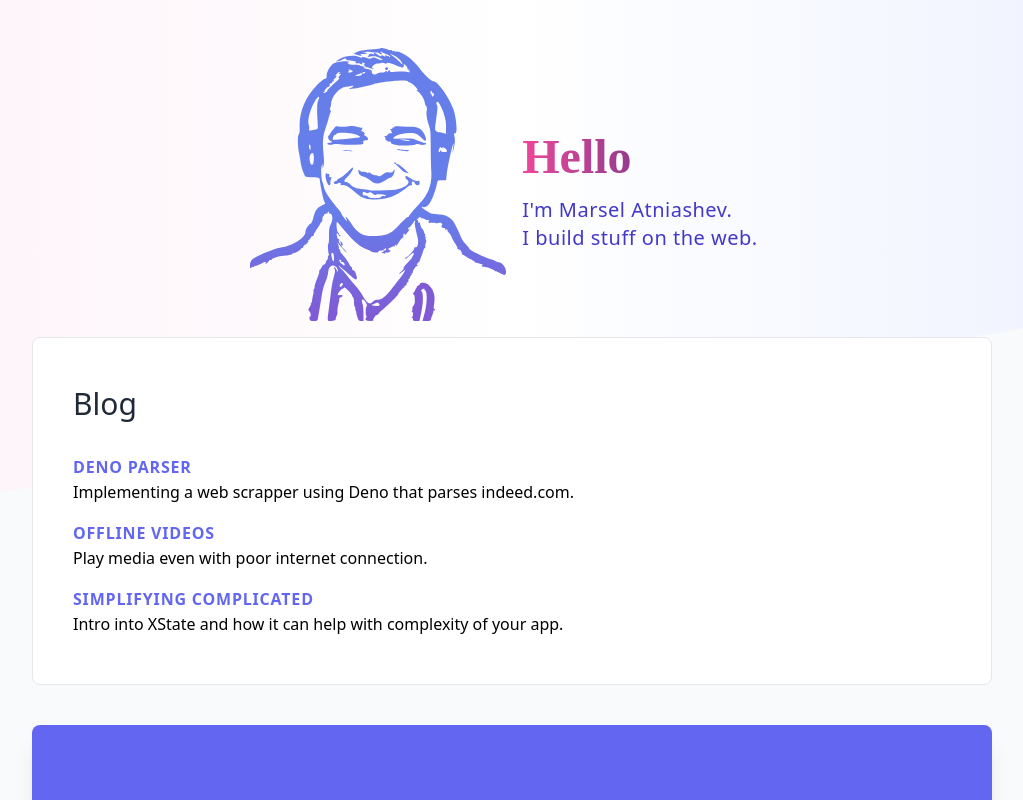
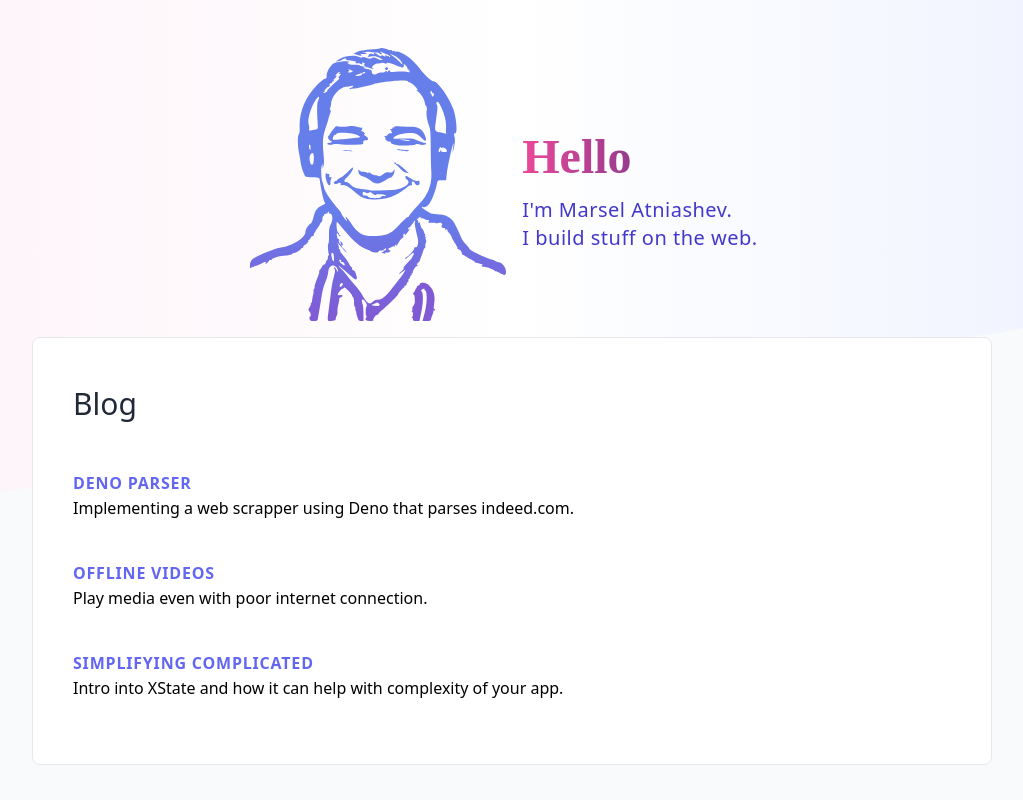
Before and after one commit to mrsln/mrsln.github.io, a Next.js app: page / in a window 1280 px wide. Shown: the top 800 px of the page, without its empty margins (128-1151 px from the left). Built offline with nearby package versions, Linux system fonts and the light colour scheme.

Commit message:
Add hover effect on blog post links on main
This gives the user a feedback reassuring that this is
  - clickable
  - what they point at

```diff
--- a/pages/index.tsx
+++ b/pages/index.tsx
@@ -59,9 +59,9 @@ export default function IndexPage() {
                 <h3 className="text-3xl leading-9 font-medium text-gray-800">
                   Blog
                 </h3>
-                <ul className="space-y-4">
+                <ul className="space-y-2 -ml-4">
                   {allPostsData.map(({ id, title, subtitle }) => (
-                    <li key={id}>
+                    <li key={id} className="hover:bg-gray-50 p-4 rounded-lg">
                       <Link href={`/posts/${id}`}>
                         <a>
                           <div className="text-indigo-500 font-semibold leading-relaxed tracking-wider uppercase">
```
